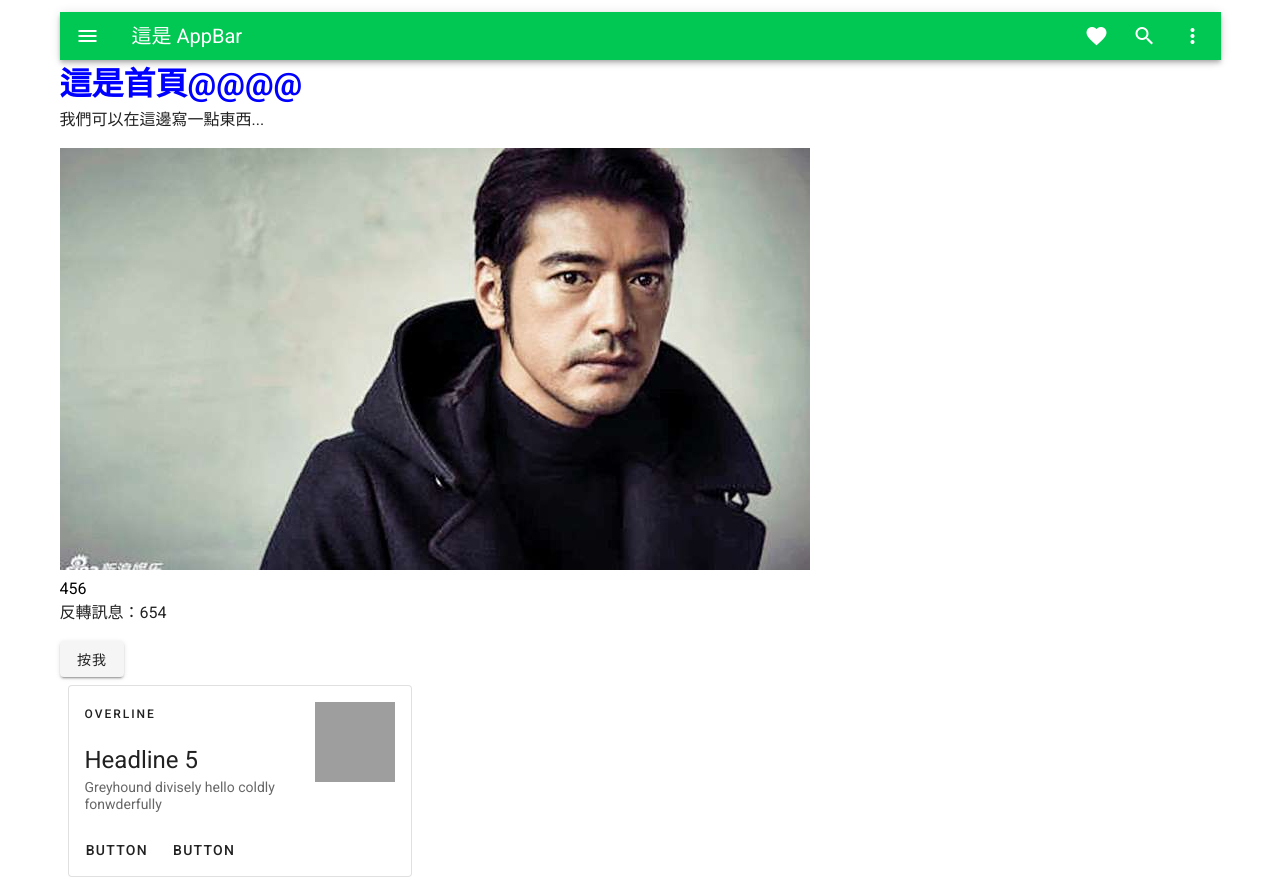
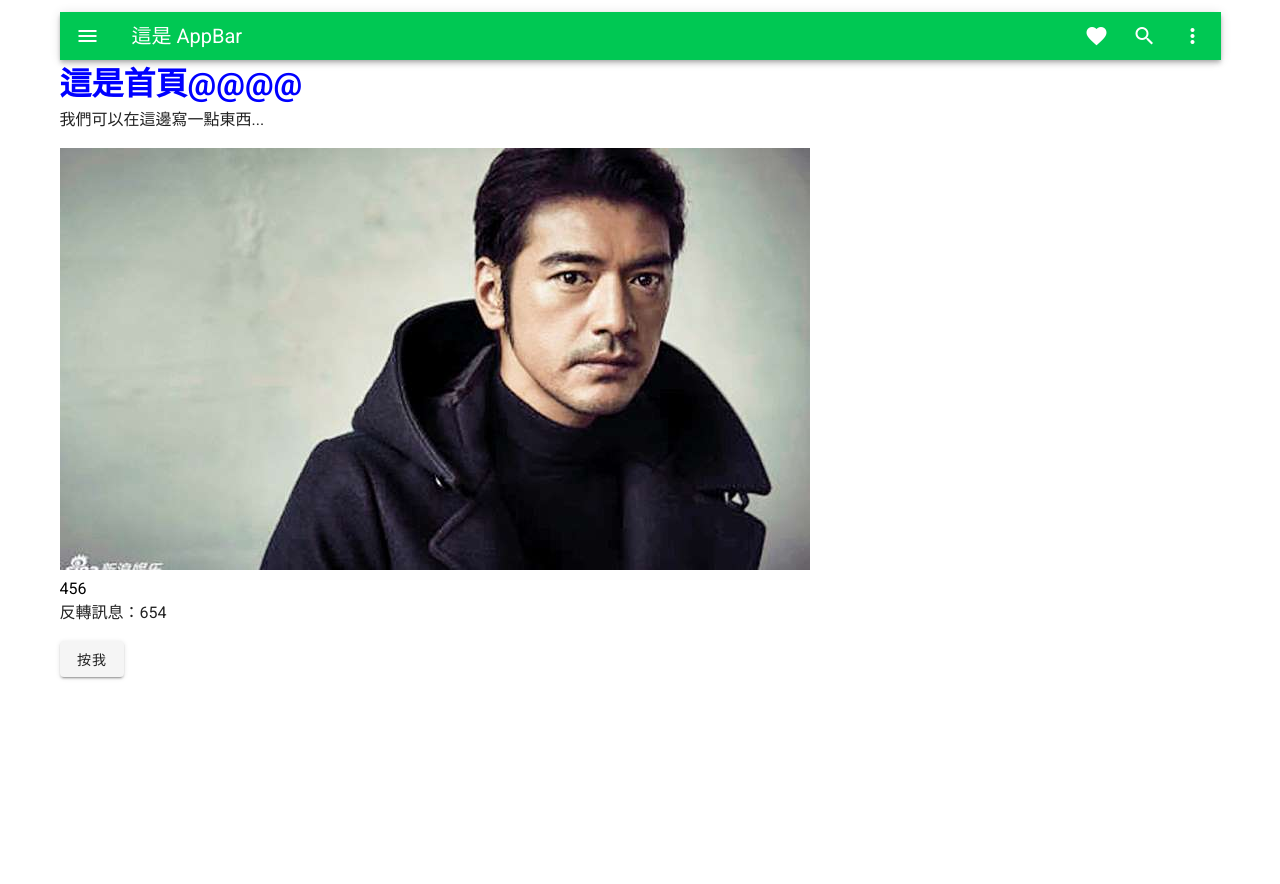
Before and after one commit to h8385542guy/Project, a Nuxt app in the folder frontend/: page /home in a window 1280 px wide. Shown: the top 884 px of the page. After the commit the page ends 800 px from the top, so only its background shows below. Built offline with nearby package versions, Linux system fonts and the light colour scheme.

Commit message:
刪除有問題的檔案

```diff
--- a/frontend/components/base/Card.vue
+++ /dev/null
@@ -1,30 +0,0 @@
-<template>
-  <div>
-    <v-card class="mx-2 my-2" max-width="344" outlined>
-      <v-list-item three-line>
-        <v-list-item-content>
-          <div class="overline mb-4">OVERLINE</div>
-          <v-list-item-title class="headline mb-1">
-            Headline 5
-          </v-list-item-title>
-          <v-list-item-subtitle>
-            Greyhound divisely hello coldly fonwderfully
-          </v-list-item-subtitle>
-        </v-list-item-content>
-
-        <v-list-item-avatar tile size="80" color="grey"></v-list-item-avatar>
-      </v-list-item>
-
-      <v-card-actions>
-        <v-btn text>Button</v-btn>
-        <v-btn text>Button</v-btn>
-      </v-card-actions>
-    </v-card>
-  </div>
-</template>
-
-<script>
-export default {}
-</script>
-
-<style lang="scss" scoped></style>
--- a/frontend/pages/home.vue
+++ b/frontend/pages/home.vue
@@ -15,11 +15,6 @@
 
     <!-- 使用 methods 做操作 -->
     <v-btn @click="clickMe()">按我</v-btn>
-
-    <!-- 使用 v-for 迴圈 & 使用 component -->
-    <div v-for="i in 5" :key="i">
-      <cards></cards>
-    </div>
   </div>
 </template>
 
@@ -27,9 +22,7 @@
 export default {
   // 指定使用的 layout，如果不指定的話預設是 default
   layout: 'custom',
-  components: {
-    Cards: () => import('~/components/base/Card')
-  },
+  components: {},
   asyncData() {
     // 放在 component 不能操作
     return { message: '789' }
--- a/frontend/pages/test.vue
+++ /dev/null
@@ -1,39 +0,0 @@
-<template>
-  <div>
-    <h1>我的名片</h1>
-    <v-card class="mx-auto" max-width="344" outlined>
-      <v-list-item three-line>
-        <v-list-item-content>
-          <div class="overline mb-4">OVERLINE</div>
-          <v-list-item-title class="headline mb-1">
-            Headline 5
-          </v-list-item-title>
-          <v-list-item-subtitle>
-            Greyhound divisely hello coldly fonwderfully
-          </v-list-item-subtitle>
-        </v-list-item-content>
-
-        <v-list-item-avatar tile size="80" color="grey"></v-list-item-avatar>
-      </v-list-item>
-
-      <v-card-actions>
-        <v-btn :color="color" text>Button</v-btn>
-        <v-btn text>Button</v-btn>
-      </v-card-actions>
-    </v-card>
-  </div>
-</template>
-
-<script>
-export default {
-  layout: 'custom',
-  data() {
-    return {
-      abc: true,
-      color: 'blue'
-    }
-  }
-}
-</script>
-
-<style lang="scss" scoped></style>
```
